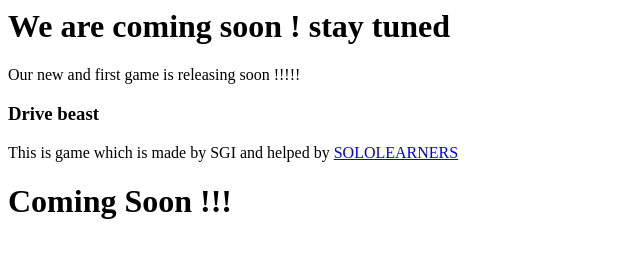
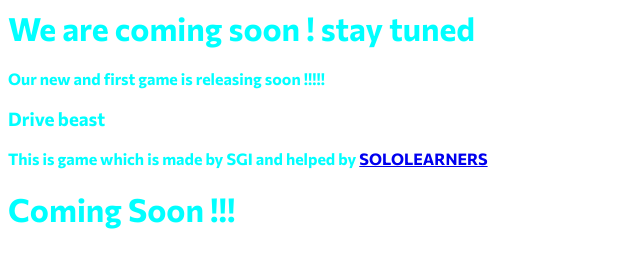
Before and after one commit to kingsgi/gameDriveBeta, a plain HTML site: page index.html in a window 1280 px wide. Shown: the whole page, without its empty margins (0-640 px from the left). Drawn offline with Linux system fonts and the light colour scheme.

Commit message:
index.html

```diff
--- a/index.html
+++ b/index.html
@@ -1,5 +1,15 @@
+<head><link href="https://fonts.googleapis.com/css2?family=Commissioner:wght@700&display=swap" rel="stylesheet"></head>
+<body>
+
 <h1>We are coming soon ! stay tuned</h1>
 <p> Our new and first game is releasing soon !!!!!</p>
 <h3> Drive beast </h3>
 <p> This is game which is made by SGI and helped by <a href = "https://www.sololearn.com/">SOLOLEARNERS</a> </p>
 <h1> Coming Soon !!! </h1>
+  <style>
+    body{
+      color:aqua;
+      font-family:'Commissioner', sans-serif;
+    }
+  </style>
+</body>
```
